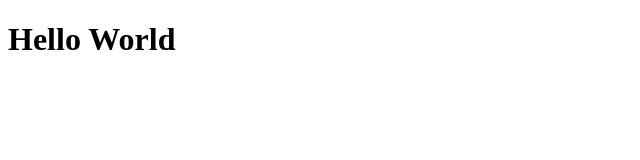
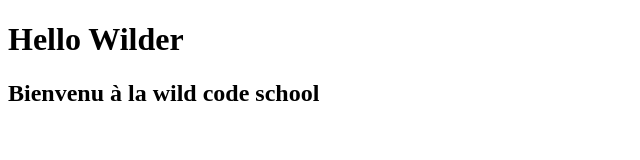
Before and after one commit to chrisnaf92i/helloWorld, a plain HTML site: page index.html in a window 1280 px wide. Shown: the whole page, without its empty margins (0-640 px from the left). Drawn offline with Linux system fonts and the light colour scheme.

Commit message:
add description

```diff
--- a/index.html
+++ b/index.html
@@ -7,6 +7,7 @@
     <title>Hello World</title>
 </head>
     <body>
-        <h1> Hello World </h1>
+        <h1> Hello Wilder </h1>
+        <h2>Bienvenu à la wild code school</h2>
     </body>
 </html>
```
